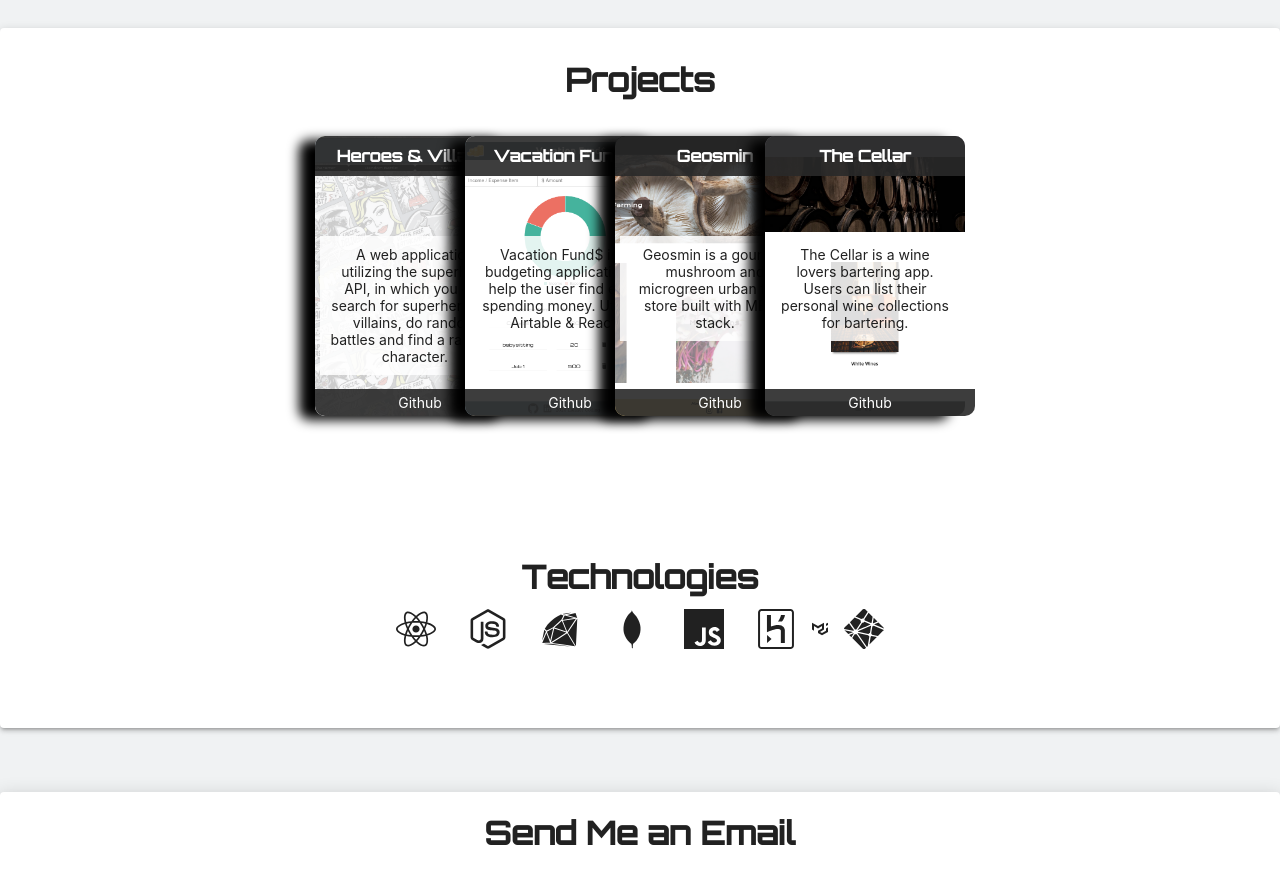
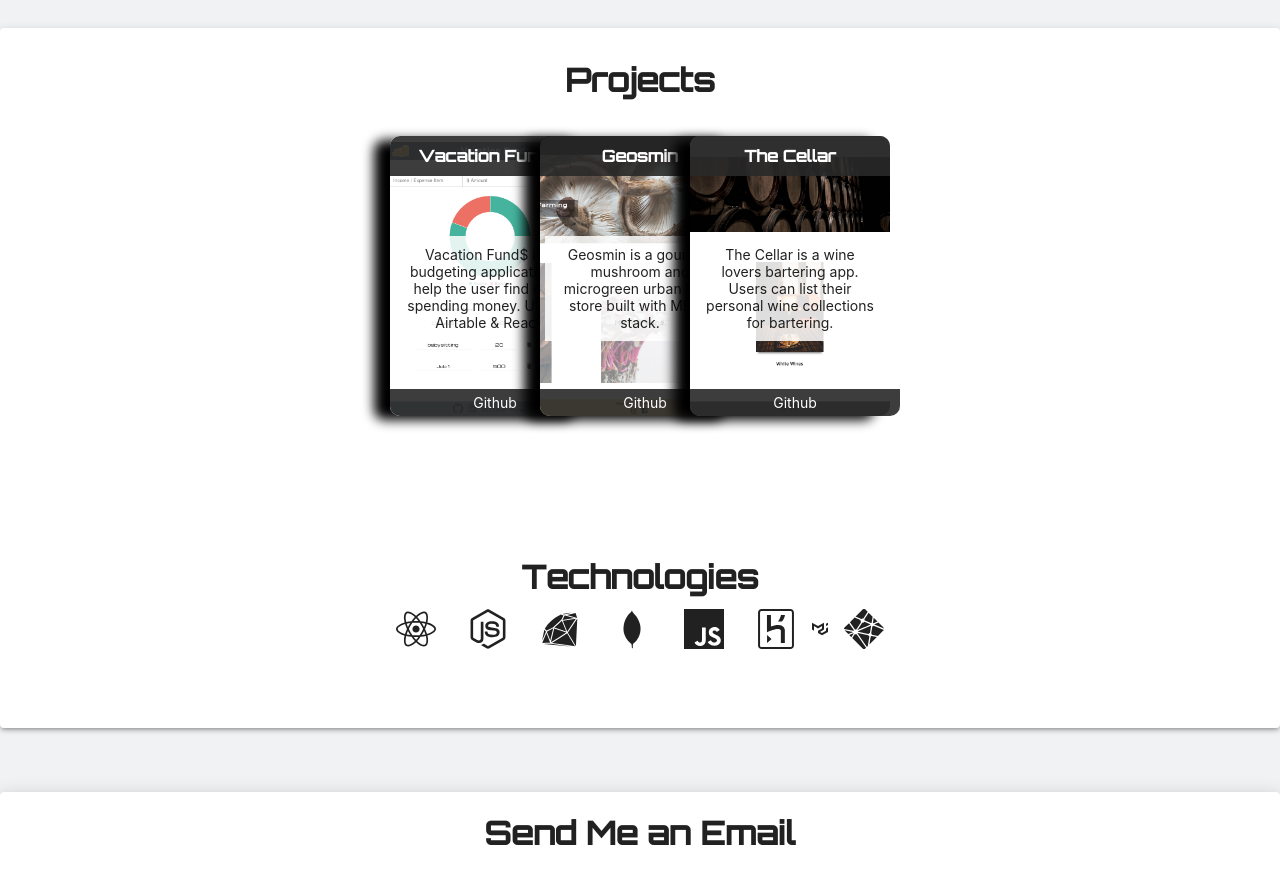
Before and after one commit to LLuth0r/portfolio, a React (Create React App) app: page / in a window 1280 px wide. Shown: the part 1100-1984 px from the top of the page. Built offline with nearby package versions, Linux system fonts and the light colour scheme.

Commit message:
Updated hero image and resume

```diff
--- a/src/screens/Home/Home.jsx
+++ b/src/screens/Home/Home.jsx
@@ -14,13 +14,11 @@ import { SiMaterialUi } from "react-icons/si";
 import { SiNetlify } from "react-icons/si";
 import { FaRegCopyright } from 'react-icons/fa';
 import { FaCloudDownloadAlt } from 'react-icons/fa';
-import Card1 from '../../components/Card1/Card1';
 import Card2 from '../../components/Card2/Card2';
 import Card3 from '../../components/Card3/Card3';
 import Card4 from '../../components/Card4/Card4';
 import ContactForm from '../../components/ContactForm/ContactForm';
-import ResumeCard from '../../components/ResumeCard/ResumeCard';
-import Resume from "./michael_pakulak_updated.pdf";
+import Resume from "./michael pakulak.pdf";
 
 
 export default function Home() {
@@ -42,7 +40,7 @@ export default function Home() {
 						of product development & design experience.
 					</p>
 				</div>
-				<img className="hero" src={'https://w.wallhaven.cc/full/96/wallhaven-966lk8.jpg'} alt="" />
+				<img className="hero" src={'https://images.unsplash.com/photo-1541185934-01b600ea069c?ixid=MXwxMjA3fDB8MHxwaG90by1wYWdlfHx8fGVufDB8fHw%3D&ixlib=rb-1.2.1&auto=format&fit=crop&w=1351&q=80'} alt="" />
 			</Paper>
 			<Paper className="about" elevation={3}>
 				<div className="text">
@@ -71,7 +69,6 @@ export default function Home() {
 			<Paper className="tech" elevation={3}>
 				<h1 className="project-title">Projects</h1>
 				<div className="projects">
-                        <Card1 />
 						<Card2 />
 						<Card3 />
 						<Card4 />
```
Also changed, not shown: 1 other file (tests, documents, lock files or other folders).
